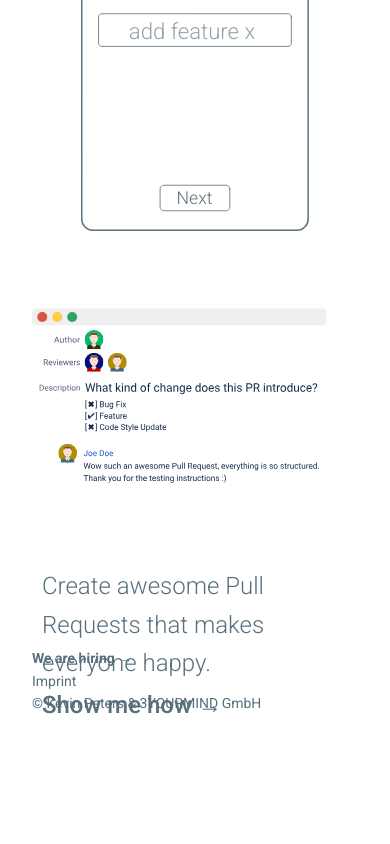
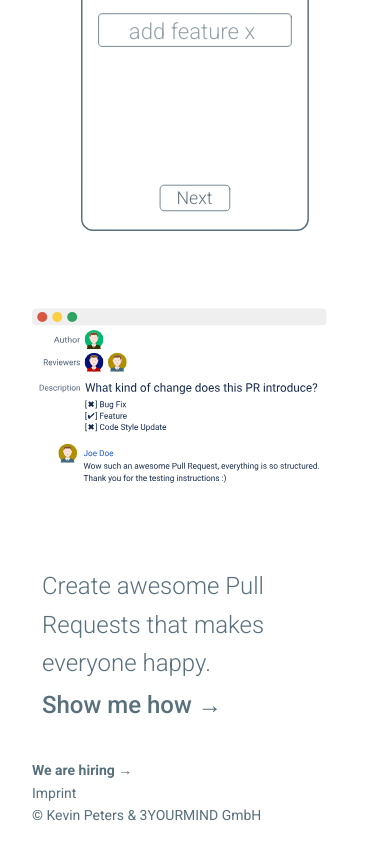
Before and after one commit to 3YOURMIND/fire-pr, a Nuxt app: page / in a window 390 px wide. Shown: the part 607-1451 px from the top of the page. Before the commit the page ends 1339 px from the top, so only its background shows below. Built offline with nearby package versions, Linux system fonts and the light colour scheme.

Commit message:
fix(site): fix mobile site
fix footer on mobile

```diff
--- a/fire-pr-site/layouts/default.vue
+++ b/fire-pr-site/layouts/default.vue
@@ -26,7 +26,7 @@
       </div>
     </div>
     <nuxt style="flex: 1;" />
-    <section class="container" style="margin-top: 5em;">
+    <section class="container footer">
       <div class="pure-g" style="width: 100%;">
         <div class="pure-u-sm-3-4" />
         <div class="pure-u-1 pure-u-sm-1-4" style="font-size: 14px; font-family: 'Roboto';">
@@ -59,6 +59,14 @@ export default {
 
 <style lang="scss" scoped>
 @import '../assets/scss/layout.scss';
+
+.footer {
+	margin-top: 12em;
+
+	@media (min-width: 769px) {
+		margin-top: 5em;
+	}
+}
 
 .layout--default {
 	padding-bottom: 2vh;
```
